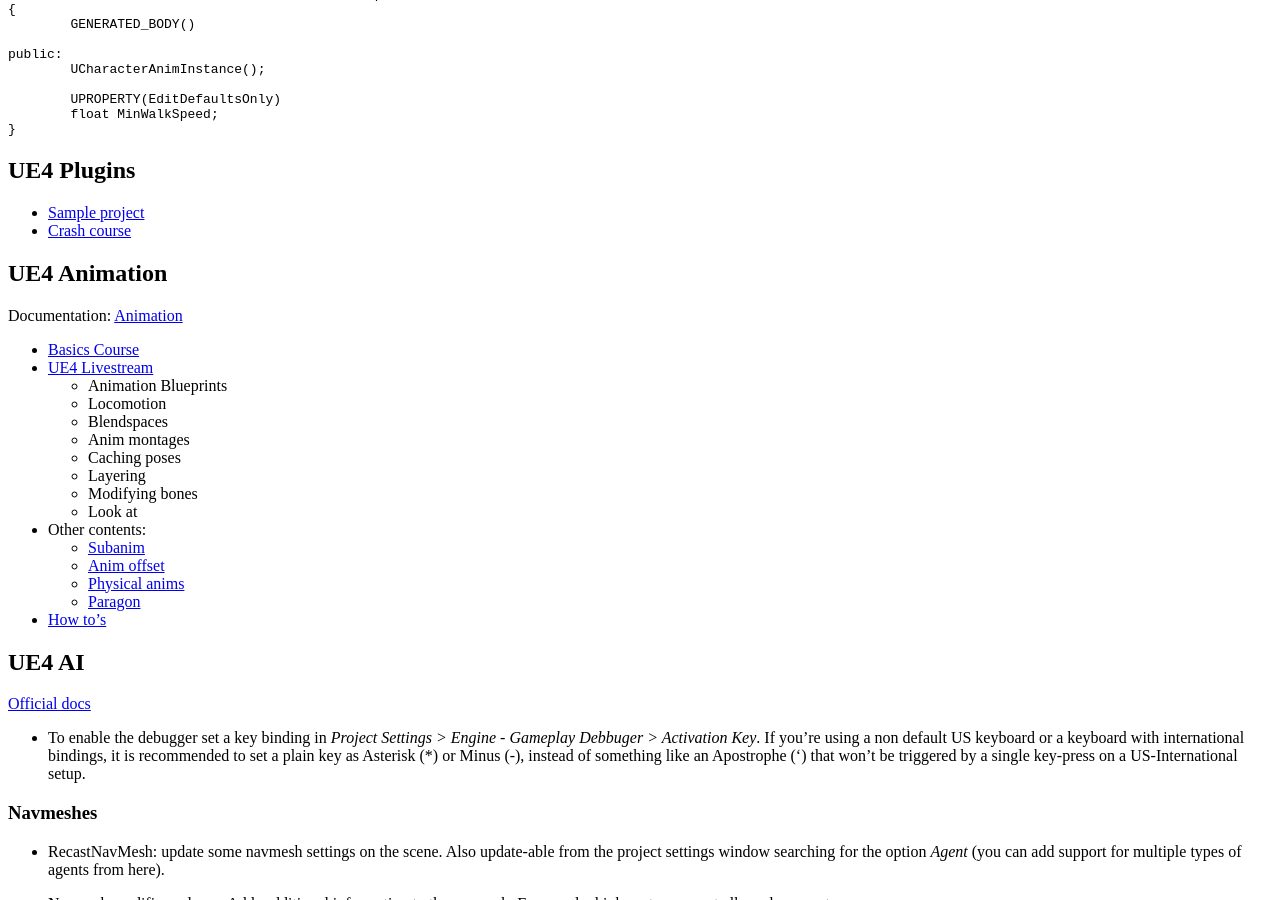
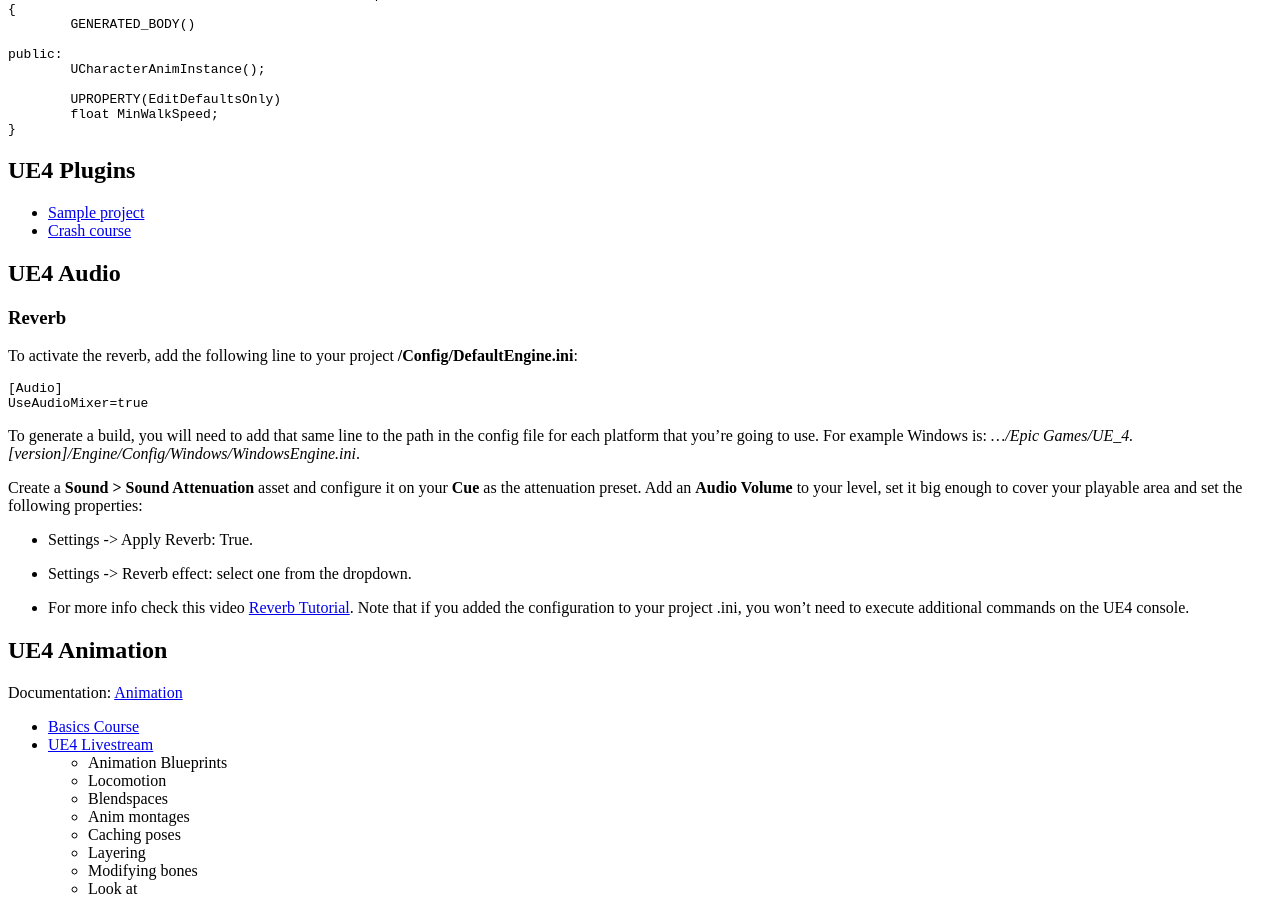
Before and after one commit to equilaterus/wikilaterus, a Jekyll site: the page built from wiki/Videogames-UE4-Development.md, in a window 1280 px wide and 900 px high, scrolled down 6520 px. Built offline with Jekyll 4.4.1, drawn with Linux system fonts in a browser that asks for light colours; nearby versions of some CDN libraries; a style sheet for code colours, icons or effects is not loaded.

Commit message:
Added reverb info

````diff
--- a/wiki/Videogames-UE4-Development.md
+++ b/wiki/Videogames-UE4-Development.md
@@ -335,6 +335,28 @@
 * [Sample project](https://github.com/ue4plugins/TextAsset)
 * [Crash course](https://learn.unrealengine.com/course/2436528)
 
+
+## UE4 Audio
+
+### Reverb
+
+To activate the reverb, add the following line to your project **/Config/DefaultEngine.ini**:
+
+```
+[Audio]
+UseAudioMixer=true
+```
+
+To generate a build, you will need to add that same line to the path in the config file for each platform that you're going to use. For example Windows is: *.../Epic Games/UE_4.[version]/Engine/Config/Windows/WindowsEngine.ini*.
+
+
+Create a **Sound > Sound Attenuation** asset and configure it on your **Cue** as the attenuation preset. Add an **Audio Volume** to your level, set it big enough to cover your playable area and set the following properties:
+
+* Settings -> Apply Reverb: True.
+* Settings -> Reverb effect: select one from the dropdown.
+
+* For more info check this video [Reverb Tutorial](https://www.youtube.com/watch?v=ZFjD5xtoMSg). Note that if you added the configuration to your project .ini, you won't need to execute additional commands on the UE4 console.
+
 ## UE4 Animation
 
 Documentation: [Animation](https://docs.unrealengine.com/en-US/Engine/Animation/index.html)
````
